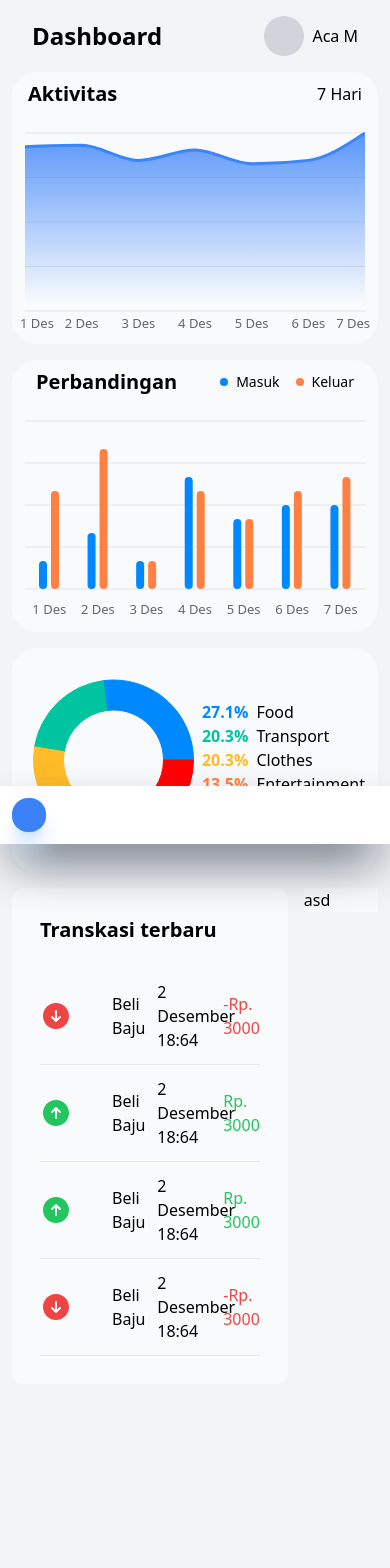
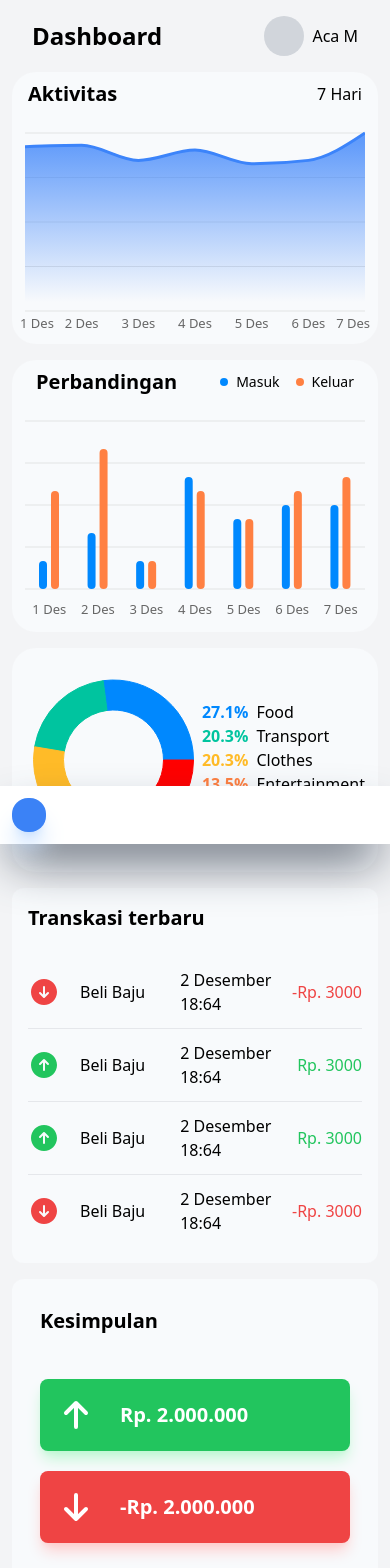
Before and after one commit to aacmal/finaki, a Next.js app: page /dashboard in a window 390 px wide. Shown: the top 1568 px of the page. Before the commit the page ends 1512 px from the top, so only its background shows below. Built offline with nearby package versions, Linux system fonts and the light colour scheme.

Commit message:
Add Total revenue

```diff
--- a/app/dashboard/page.tsx
+++ b/app/dashboard/page.tsx
@@ -1,4 +1,5 @@
 import ArrowCircleIcon from '@/icons/ArrowCircleIcon';
+import ArrowIcon from '@/icons/ArrowIcon';
 import classNames from 'classnames';
 import React from 'react'
 import AreaChart from '../../components/Charts/AreaChart';
@@ -42,8 +43,8 @@ const Page = (props: Props) => {
         <PieChart data={dataCategories}/>
       </div>
       {/* TODO: Create recent transactions component and then refator it */}
-      <div className='flex gap-4 h-fit'>
-        <div className='flex-1 p-7 bg-slate-50 rounded-xl'>
+      <div className='flex gap-4 h-fit flex-col lg:flex-row'>
+        <div className='flex-1 p-4 lg:p-7 bg-slate-50 rounded-xl'>
           <h1 className='font-bold text-xl mb-6'>Transkasi terbaru</h1>
           {/* <div className="flex w-full py-3 border-b">
             <span className='font-bold flex-1'>Nama</span>
@@ -52,9 +53,12 @@ const Page = (props: Props) => {
           </div> */}
           {
             transactions.map((transaction, index) => (
-              <div key={index} className="flex w-full py-3 border-b items-center">
+              <div key={index} className={classNames(
+                  "flex w-full py-3 items-center",
+                  {"border-b": index !== transactions.length - 1}
+                )}>
                 <span>
-                  <div className='mr-10'>
+                  <div className='mr-5 lg:mr-10'>
                     <ArrowCircleIcon
                       direction={
                         transaction.type === 'in' ? 'up' : 'down'
@@ -66,9 +70,9 @@ const Page = (props: Props) => {
                     />
                   </div>
                 </span>
-                <span className='w-[40%] font-medium'>{transaction.name}</span>
+                <span className='w-[30%] lg:w-[40%] font-medium'>{transaction.name}</span>
                 <span></span>
-                <span className='flex flex-col w-[30%]'>
+                <span className='flex flex-col'>
                   <span className='font-medium'>{transaction.date}</span>
                   <span>{transaction.hour}</span>
                 </span>
@@ -81,10 +85,21 @@ const Page = (props: Props) => {
             ))
           }
         </div>
-        <div className='w-[27rem] h-full bg-slate-50'>
-          <div>
-            asd
+        <div className='lg:w-[27rem] h-full bg-slate-50 p-7 rounded-xl flex flex-col gap-5'>
+          <h1 className='font-bold text-xl mb-6'>Kesimpulan</h1>
+          <div className='w-full p-5 rounded-lg flex items-center bg-green-500 text-white shadow-lg shadow-green-200'>
+            <ArrowIcon strokeWidth={3} className="mr-7" stroke='currentColor' direction='up'/>
+            <span>
+              <h1 className='font-bold text-xl'>Rp. 2.000.000</h1>
+            </span>
           </div>
+          <div className='w-full p-5 rounded-lg flex items-center bg-red-500 text-white shadow-lg shadow-red-200'>
+            <ArrowIcon strokeWidth={3} className="mr-7" stroke='currentColor' direction='down'/>
+            <span>
+              <h1 className='font-bold text-xl'>-Rp. 2.000.000</h1>
+            </span>
+          </div>
+          <h1 className='font-bold text-xl mt-6'>Total Profit: Rp. 0</h1>
         </div>
       </div>
     </div>
--- a/components/icons/ArrowIcon.tsx
+++ b/components/icons/ArrowIcon.tsx
@@ -5,12 +5,14 @@ import React from 'react'
 const ArrowIcon = ({
   direction,
   className,
+  ...props
 }: ArrowIconProps) => {
   return (
     <svg
       xmlns="http://www.w3.org/2000/svg"
       viewBox="0 0 24 24"
       {...defaultIconProps}
+      {...props}
       className={classNames(
         'transform w-8',
         {'rotate-180': direction === 'up'},
@@ -20,7 +22,7 @@ const ArrowIcon = ({
         className,
       )}
     >
-      <path fillRule="evenodd" d="M12 2.25a.75.75 0 01.75.75v16.19l6.22-6.22a.75.75 0 111.06 1.06l-7.5 7.5a.75.75 0 01-1.06 0l-7.5-7.5a.75.75 0 111.06-1.06l6.22 6.22V3a.75.75 0 01.75-.75z" clipRule="evenodd" />
+      <path strokeLinecap="round" strokeLinejoin="round" d="M19.5 13.5L12 21m0 0l-7.5-7.5M12 21V3" />
     </svg>
 
   )
```
